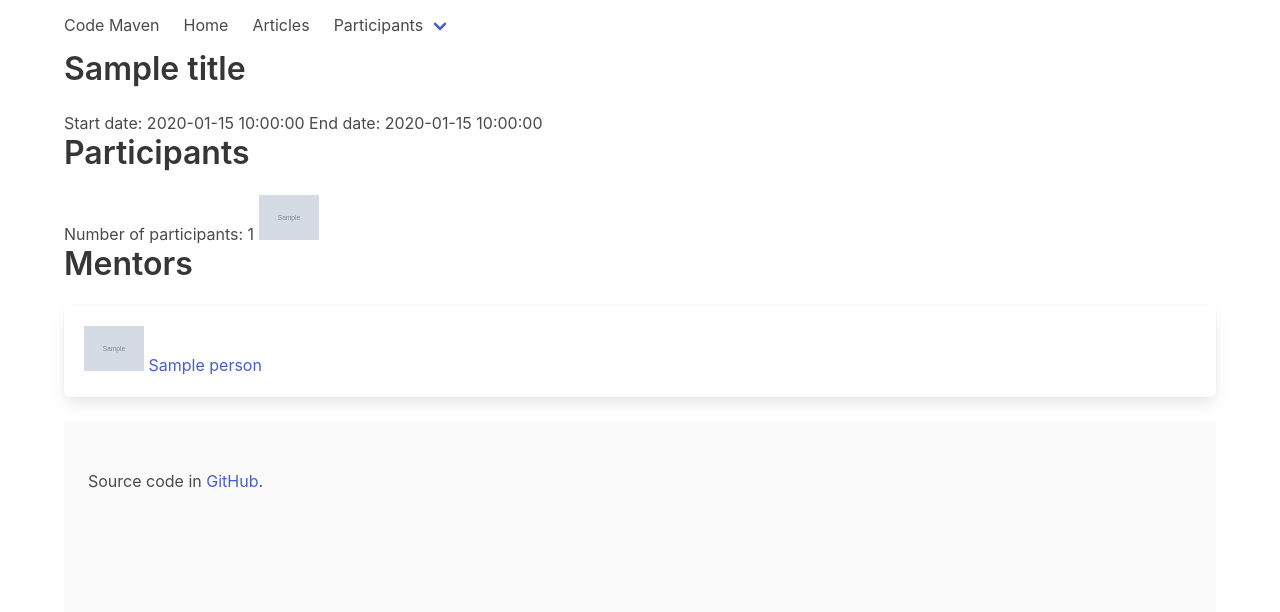
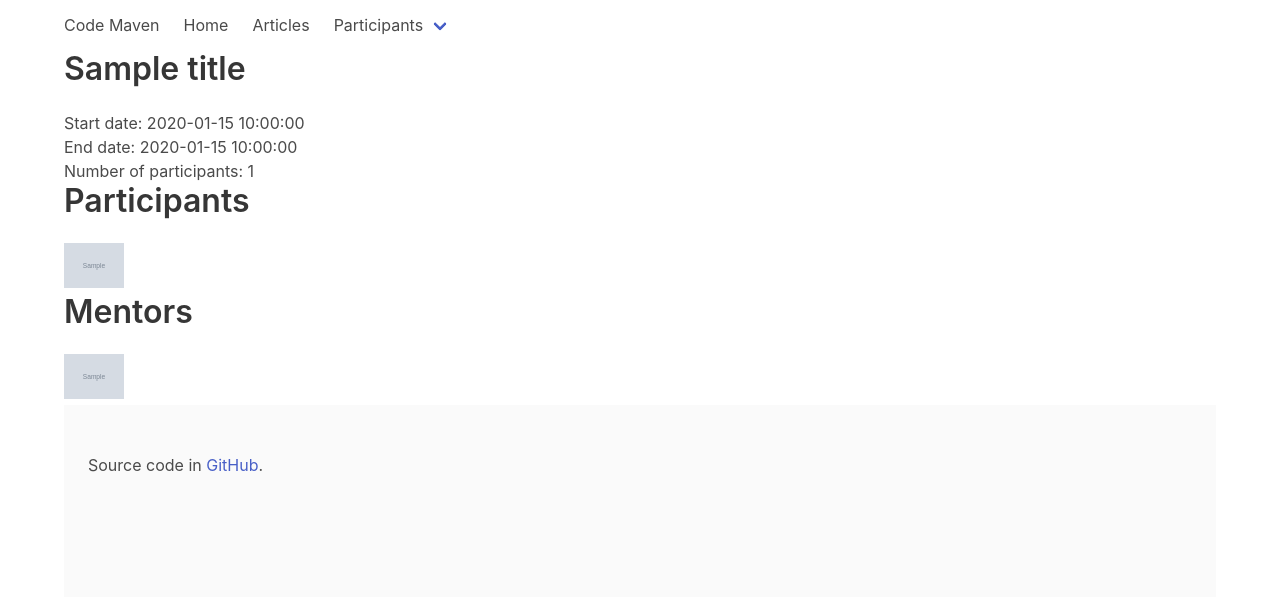
Before and after one commit to OSDC-Code-Maven/osdc-2023-01-public, a Flask app: template templates/index.html in a window 1280 px wide. Shown: the part 49-661 px from the top of the page. Run offline with Flask 2, Linux system fonts and the light colour scheme; the template is opened without the code that fills it: most values are stand-ins (such as "Sample title", 1, 10 or a date in 2020); grey boxes marked "Sample" are stand-in pictures; some libraries are stand-ins or nearby versions.

Commit message:
move stats to the top, remove box

```diff
--- a/templates/index.html
+++ b/templates/index.html
@@ -2,14 +2,13 @@
 
 <h1 class="title">{{title}}</h1>
 
-Start date: {{course.start_date}}
+Start date: {{course.start_date}}<br>
 {% if course.end_date %}
-  End date: {{course.end_date}}
+  End date: {{course.end_date}}<br>
 {% endif %}
+Number of participants: {{ participants | count }}<br>
 
 <h2 class="title">Participants</h2>
-
-Number of participants: {{ participants | count }}
 
 {% for person in participants %}
     <a href="p/{{person.github.lower()}}"><img width="60px" src="{{person.gh.avatar_url}}" title="{{person.name}}" alt="{{person.name}}"></a>
@@ -17,9 +16,7 @@ Number of participants: {{ participants | count }}
 
 <h2 class="title">Mentors</h2>
 {% for person in mentors %}
-   <div class="box person">
-    <a href="p/{{person.github.lower()}}"><img width="60px" src="{{person.gh.avatar_url}}" title="{{person.name}}" alt="{{person.name}}"> {{person.name}}</a>
-   </div>
+    <a href="p/{{person.github.lower()}}"><img width="60px" src="{{person.gh.avatar_url}}" title="{{person.name}}" alt="{{person.name}}"></a>
 {% endfor %}
 
 
```
